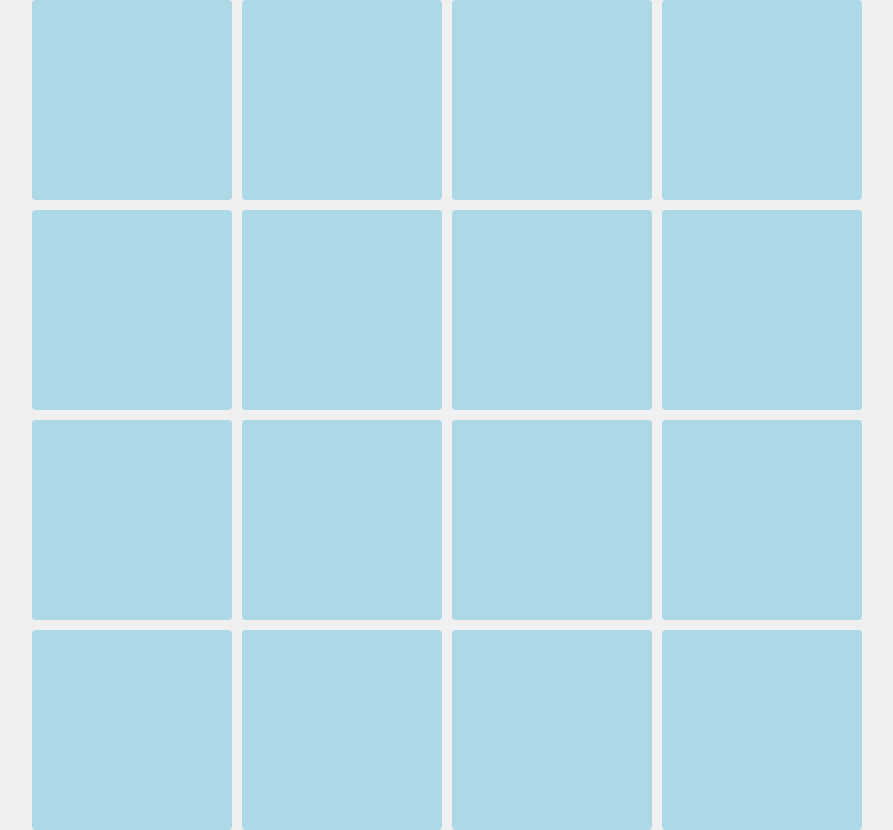
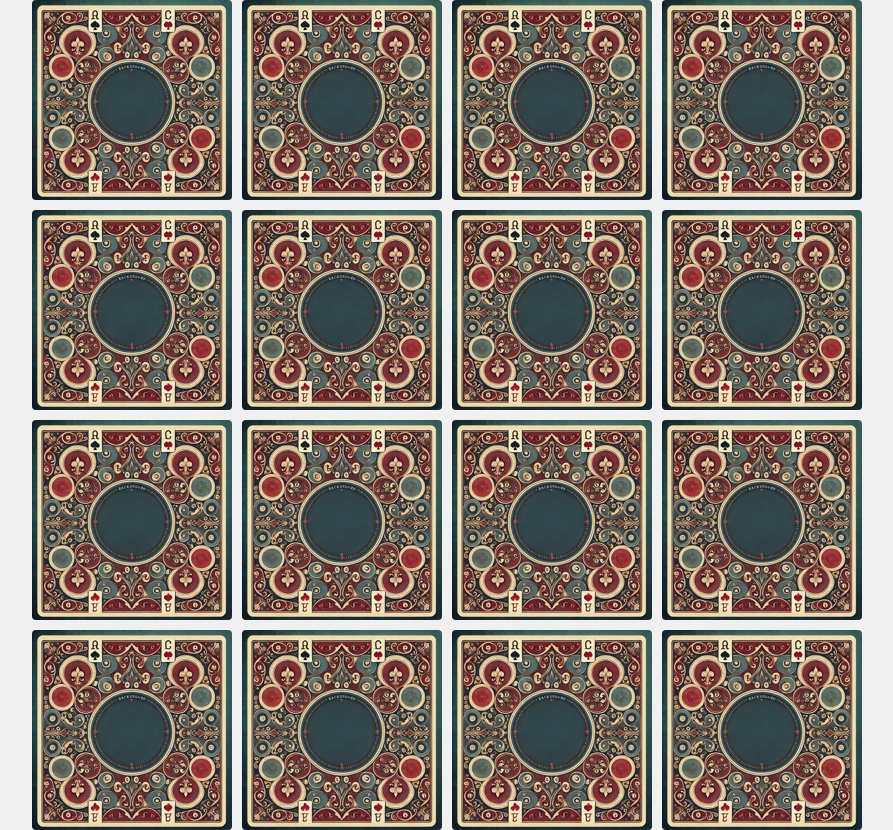
Before and after one commit to paula-carrano/unq-ui-paula-carrano-trabajo-final, a React (Vite) app: page / in a window 1280 px wide. Shown: the whole page, without its empty margins (358-1251 px from the left). Built offline with nearby package versions, Linux system fonts and the light colour scheme.

Commit message:
add front de memoblock

```diff
--- a/src/components/MemoBlock/memoBlock.css
+++ b/src/components/MemoBlock/memoBlock.css
@@ -26,11 +26,13 @@
 }
 
 .memo-block-front {
-  background-color: lightblue;
+  background-image: url("/src/assets/back.png");
+  background-size: cover;
+  background-position: center;
 }
 
 .memo-block-back {
-  background-color: red;
+  background-color: #add8e6;
   transform: rotateY(180deg);
   display: flex;
   justify-content: center;
```
Also changed, not shown: src/assets/back.png (added).
